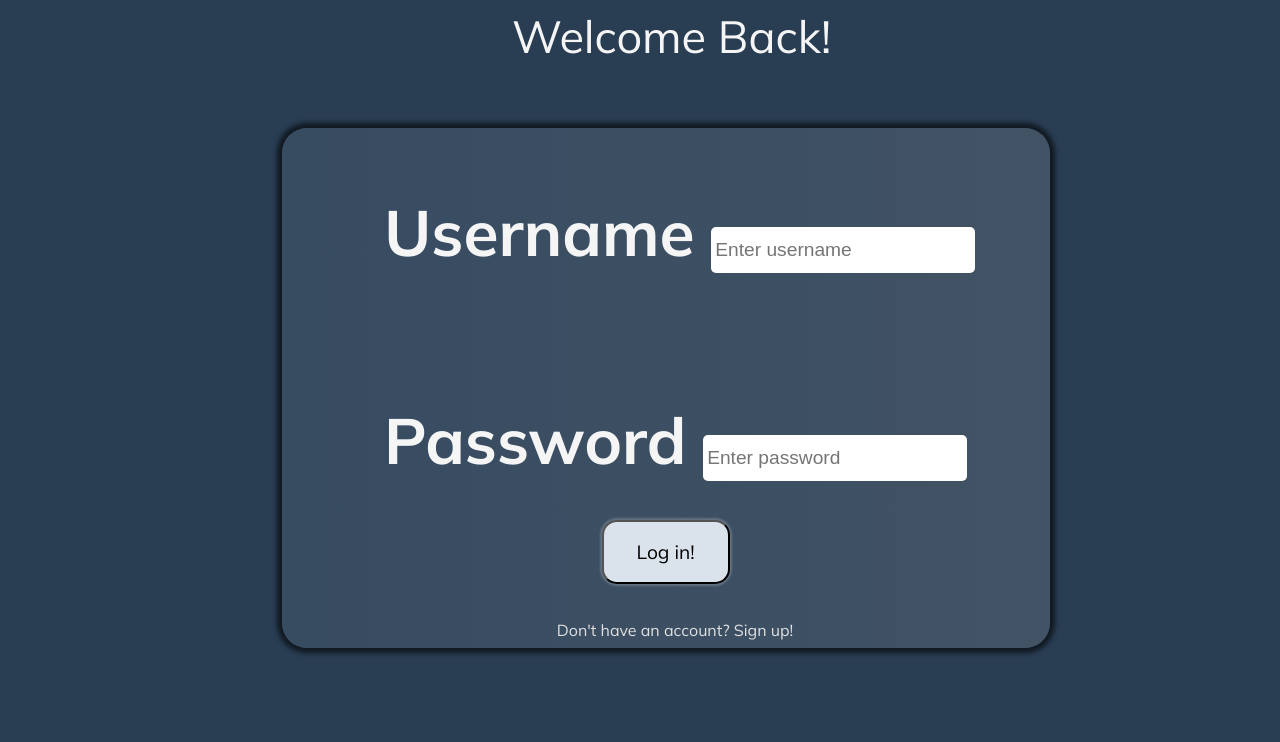
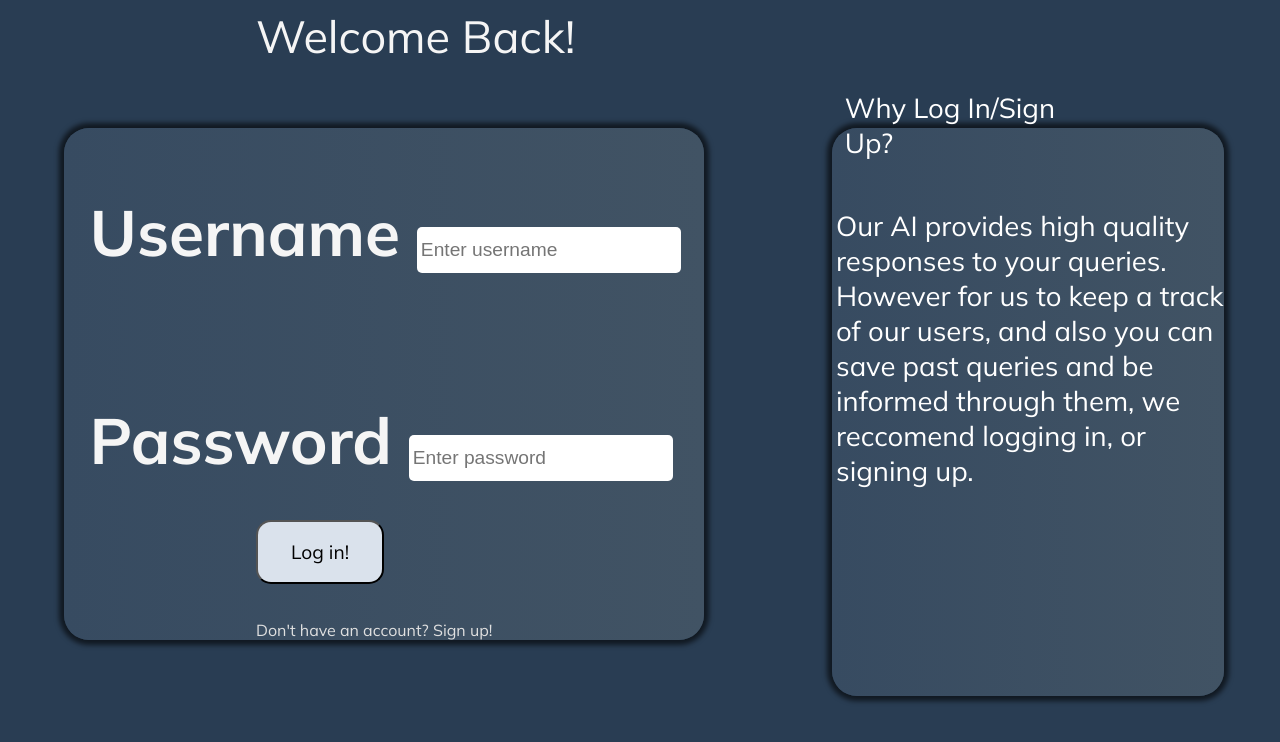
Before and after one commit to Paburtle8/congressional_repository, a website: page login.html in a window 1280 px wide. Shown: the top 742 px of the page. Drawn offline with nearby package versions, Linux system fonts and the light colour scheme.

Commit message:
pushing so that rohan won't be scared of losing his so called good layout of the login page

```diff
--- a/login.html
+++ b/login.html
@@ -20,6 +20,13 @@
         <input id="logUserTB" type="text" placeholder="Enter username" name="username" required>
     </div>
 
+    <div class="questionOutline">
+        <div class ="TextQuestion">Our AI provides high quality responses to your queries. However for us to keep a track of our users, and also you can save past queries and be informed through them, we reccomend logging in, or signing up.</div>
+
+    </div>
+    <div id = "WhyId"> Why Log In/Sign Up?</div>
+
+
 <div class="welcomeDiv">
     Welcome Back!
 
--- a/styles.css
+++ b/styles.css
@@ -80,7 +80,7 @@ body {
 .logUser{
     position:absolute;
     font-size:5vw;
-    left:30vw;
+    left:7vw;
     top:15vw;
     color:whitesmoke;
     font-family: Mulish;
@@ -106,7 +106,7 @@ body {
 .logPassword{
     position:absolute;
     font-size:5vw;
-    left:30vw;
+    left:7vw;
     top:50vh;
     font-family: Mulish;
     color:whitesmoke;
@@ -123,25 +123,71 @@ body {
 
 
 }
+.questionOutline{
+    position:absolute;
+    left:65vw;
+    top:10vw;
+    width:30vw;
+    height:70vh;
+    border-radius: 25px;
+    box-shadow: 0 0 5px 5px rgba(0, 0, 0, 0.6);
+    background: linear-gradient(90deg, rgb(55, 75, 97), rgb(65, 83, 100)) ;
+    white-space: pre-wrap;
+    padding:4px;
+    animation: questionOutline ease .5s;
 
+
+
+
+
+
+}
+@keyframes questionOutline {
+    from {transform: translateY(-2vh)}
+    to {transform: translateY(0vh)}
+}
+
+.TextQuestion{
+    position:absolute;
+    font-size:2.15vw;
+    color:white;
+    top:10vh;
+    font-family: Mulish;
+    animation:
+    typing2 .7s steps(50, end) forwards;
+
+
+
+
+}
+
+#WhyId{
+    position:absolute;
+    animation:
+    typing .7s steps(12, end) forwards;
+    font-size:2.15vw;
+   color: white;
+   font-family: Mulish;
+   left:66vw;
+   bottom:640px;
+
+
+
+}
 
 .logOutline {
     position:absolute;
-    left:22vw;
+    left:5vw;
     top:10vw;
-    width:60vw;
+    width:50vw;
     height:64vh;
     border-radius: 25px;
     box-shadow: 0 0 5px 5px rgba(0, 0, 0, 0.6);
     background: linear-gradient(90deg, rgb(55, 75, 97), rgb(65, 83, 100)) ;
     animation: logOutline ease .5s;
-    animation:
-        typing2 .7s steps(50, end) forwards;
+
 }
-@keyframes logOutline {
-    from {transform: translateY(-2vh)}
-    to {transform: translateY(0vh)}
-}
+
 
 #background {
     position:absolute;
@@ -156,11 +202,11 @@ body {
     height:5vw;
     font-size:1.5vw;
     top:65vh;
-    left:47vw;
+    left:20vw;
     border-radius: 15px;
     font-family: Mulish;
     background-color:rgb(218, 226, 236);
-    box-shadow: 0 0 2px 2px rgba(255, 255, 255, 0.2);
+    box-shadow: 0 0 2px 2px rgba(255, 255, 255, 0.);
     animation: logUser ease 1.1s ;
 }
 
@@ -281,7 +327,7 @@ body {
 }
 .welcomeDiv{
     position:absolute;
-    left:40vw;
+    left:20vw;
     font-family: Mulish;
     color:whitesmoke;
     font-size:45px;
@@ -314,7 +360,7 @@ body {
     position:absolute;
     left:0vw;
     color: rgb(224, 224, 224);
-    left: 43.5vw;
+    left: 20vw;
     bottom: 20vh;
     font-family: Mulish;
     animation: logUser ease 1.3s ;
```
